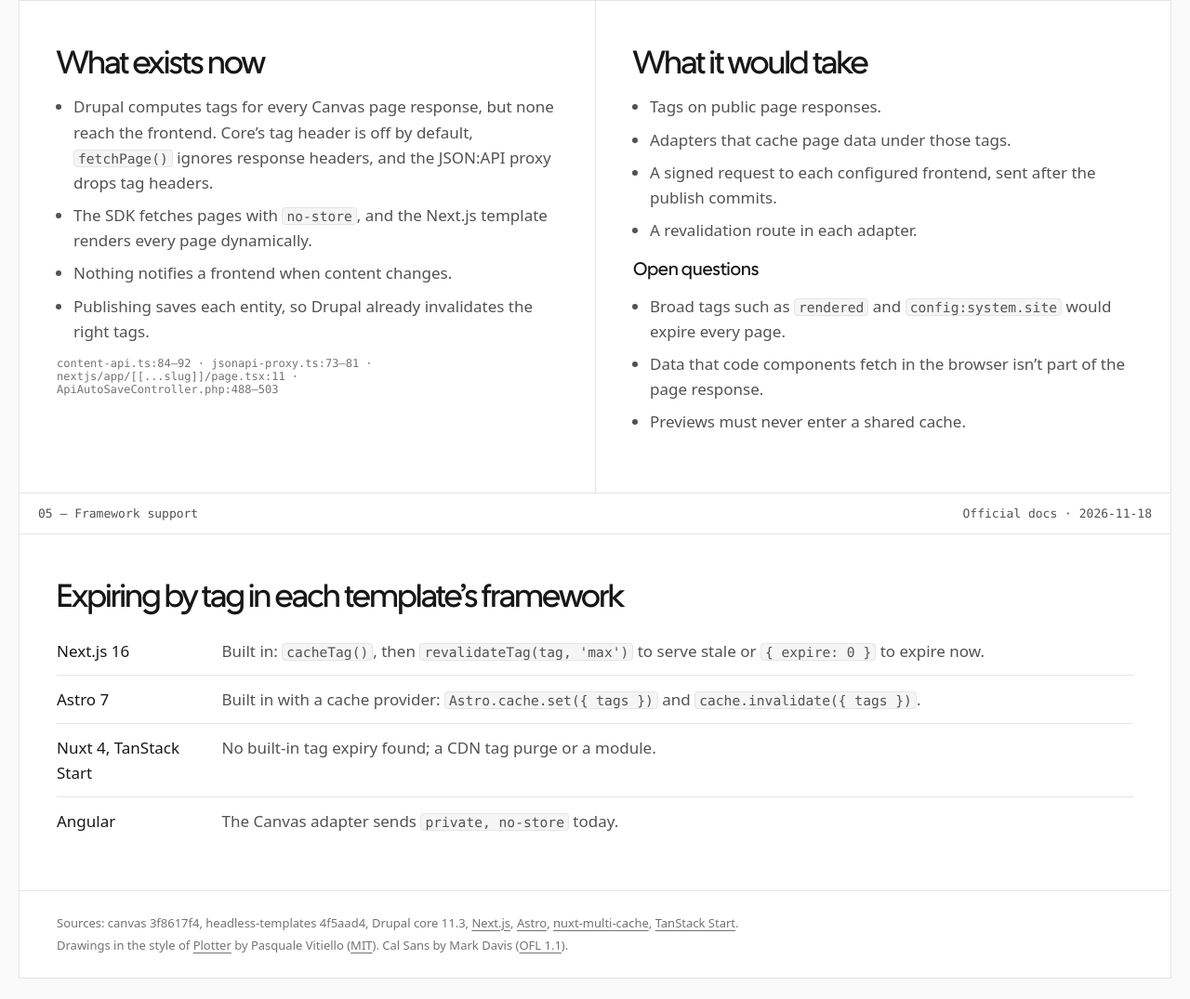
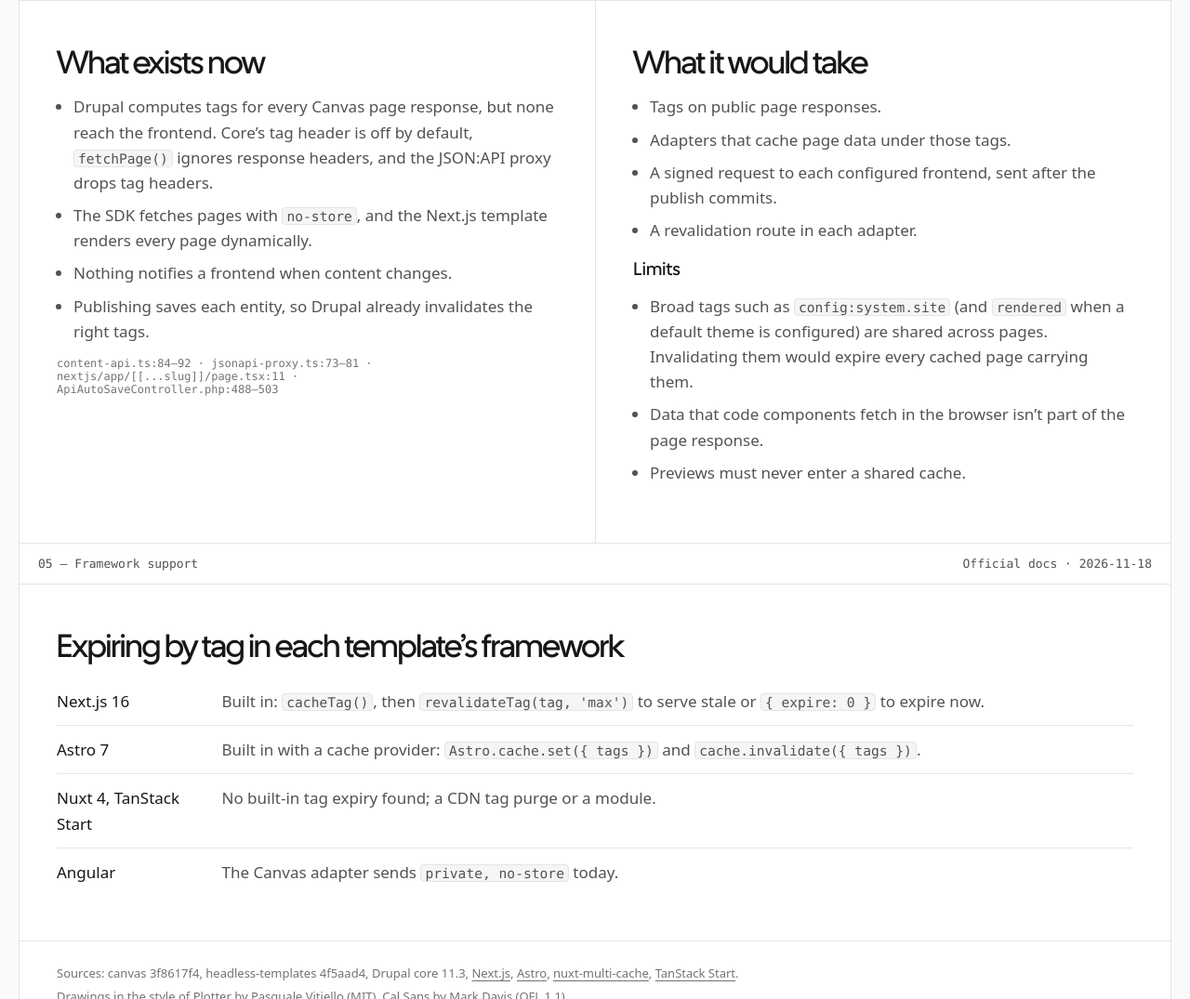
Before and after one commit to balintbrews/canvas-dev-artifacts, a website: page cache-tags-20261118/index.html in a window 1280 px wide. Shown: the part 2305-3380 px from the top of the page at 93% size. Drawn offline with Linux system fonts and the light colour scheme.

Commit message:
docs(cache-tags-20261118): clarify broad cache tags

```diff
--- a/cache-tags-20261118/index.html
+++ b/cache-tags-20261118/index.html
@@ -1720,11 +1720,13 @@
               </li>
               <li>A revalidation route in each adapter.</li>
             </ul>
-            <h3>Open questions</h3>
+            <h3>Limits</h3>
             <ul class="plain">
               <li>
-                Broad tags such as <code>rendered</code> and
-                <code>config:system.site</code> would expire every page.
+                Broad tags such as <code>config:system.site</code> (and
+                <code>rendered</code> when a default theme is configured) are
+                shared across pages. Invalidating them would expire every cached
+                page carrying them.
               </li>
               <li>
                 Data that code components fetch in the browser isn’t part of the
```
